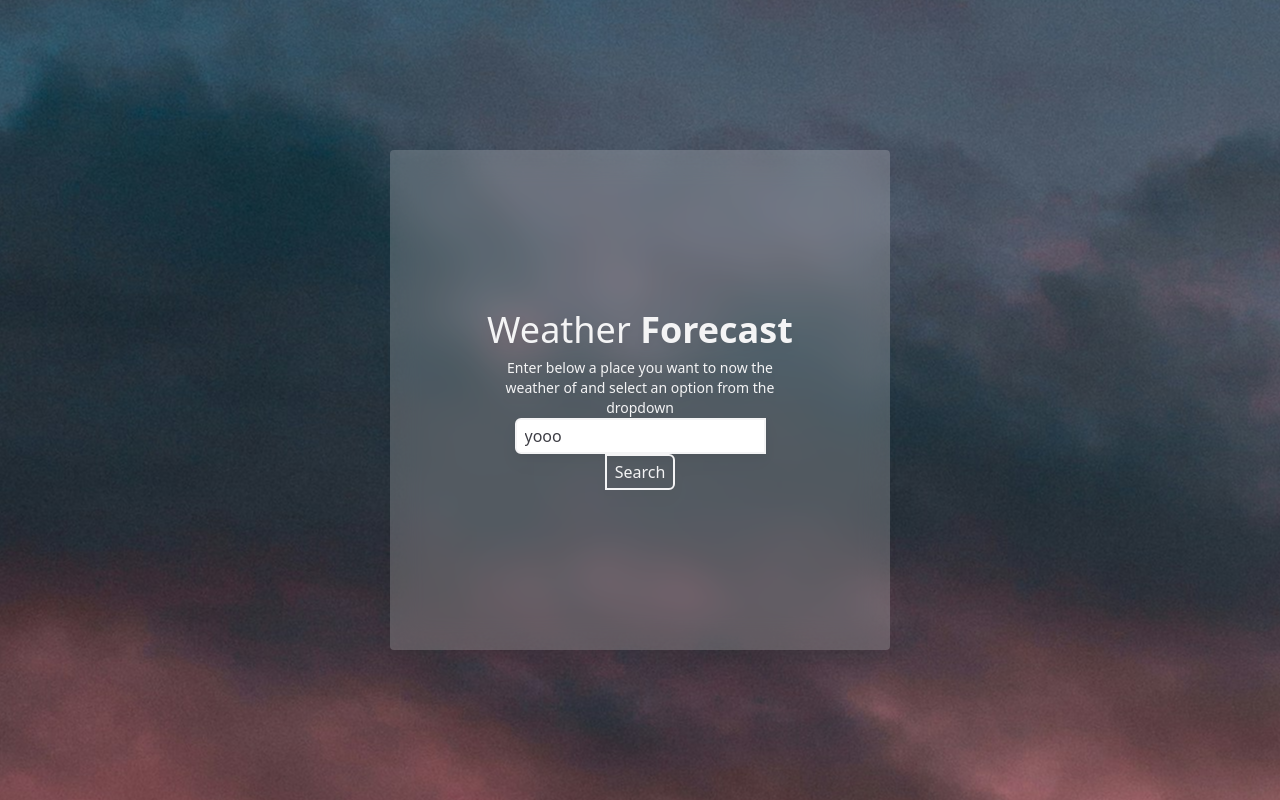
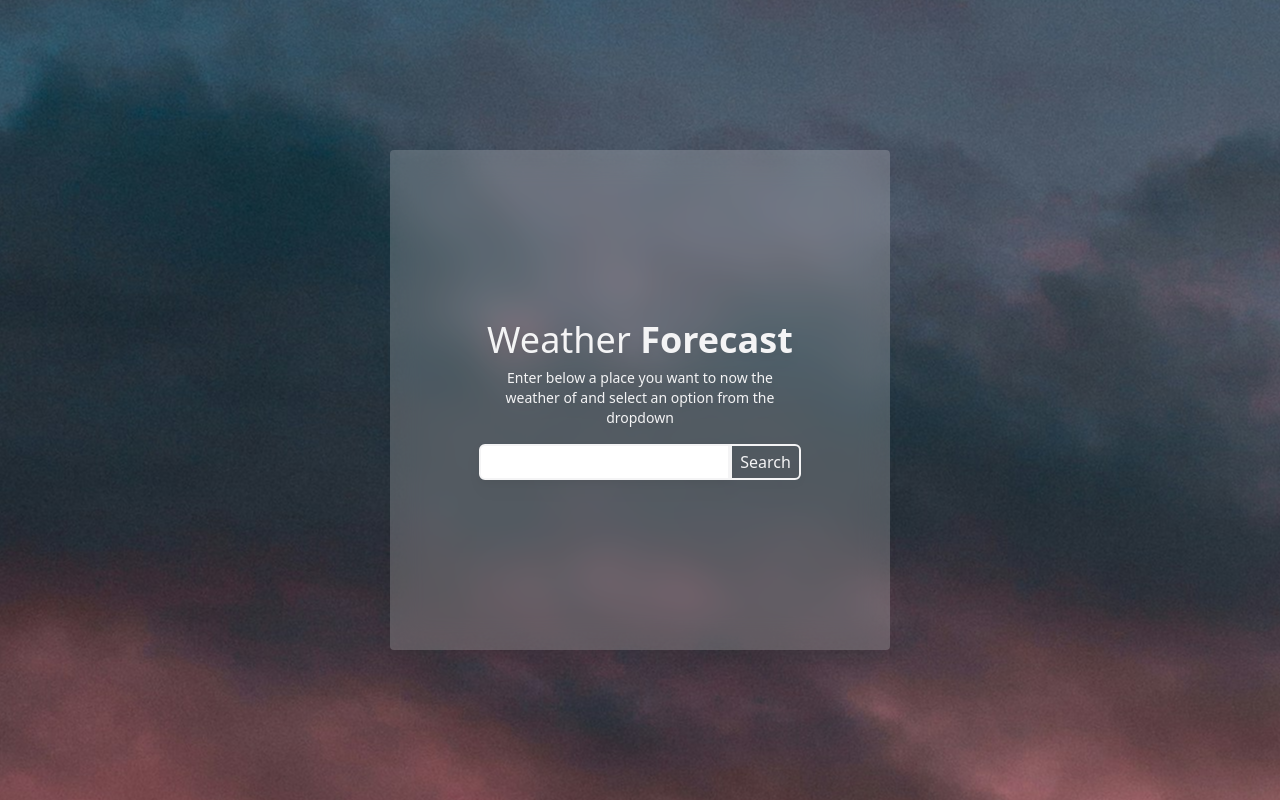
Before and after one commit to chantaseng/weather-app-react-typescript, a React (Vite) app: page / in a window 1280 px wide. Built offline with nearby package versions, Linux system fonts and the light colour scheme.

Commit message:
wrapping input and button tag together and implicitely adding display flex as precaution

```diff
--- a/src/App.tsx
+++ b/src/App.tsx
@@ -12,9 +12,10 @@ function App() {
             option from the dropdown
           </p>
 
+          <div className="mt-10 flex md:mt-4">
             <input
               type="text"
-            value={"yooo"}
+              value={""}
               className="rounded-s-md border-2 border-zinc-100 px-2 py-1 text-zinc-700"
             />
 
@@ -22,6 +23,7 @@ function App() {
               Search
             </button>
           </div>
+        </div>
       </main>
     </>
   );
```
Lines whose indentation alone changed are shown as unchanged.
